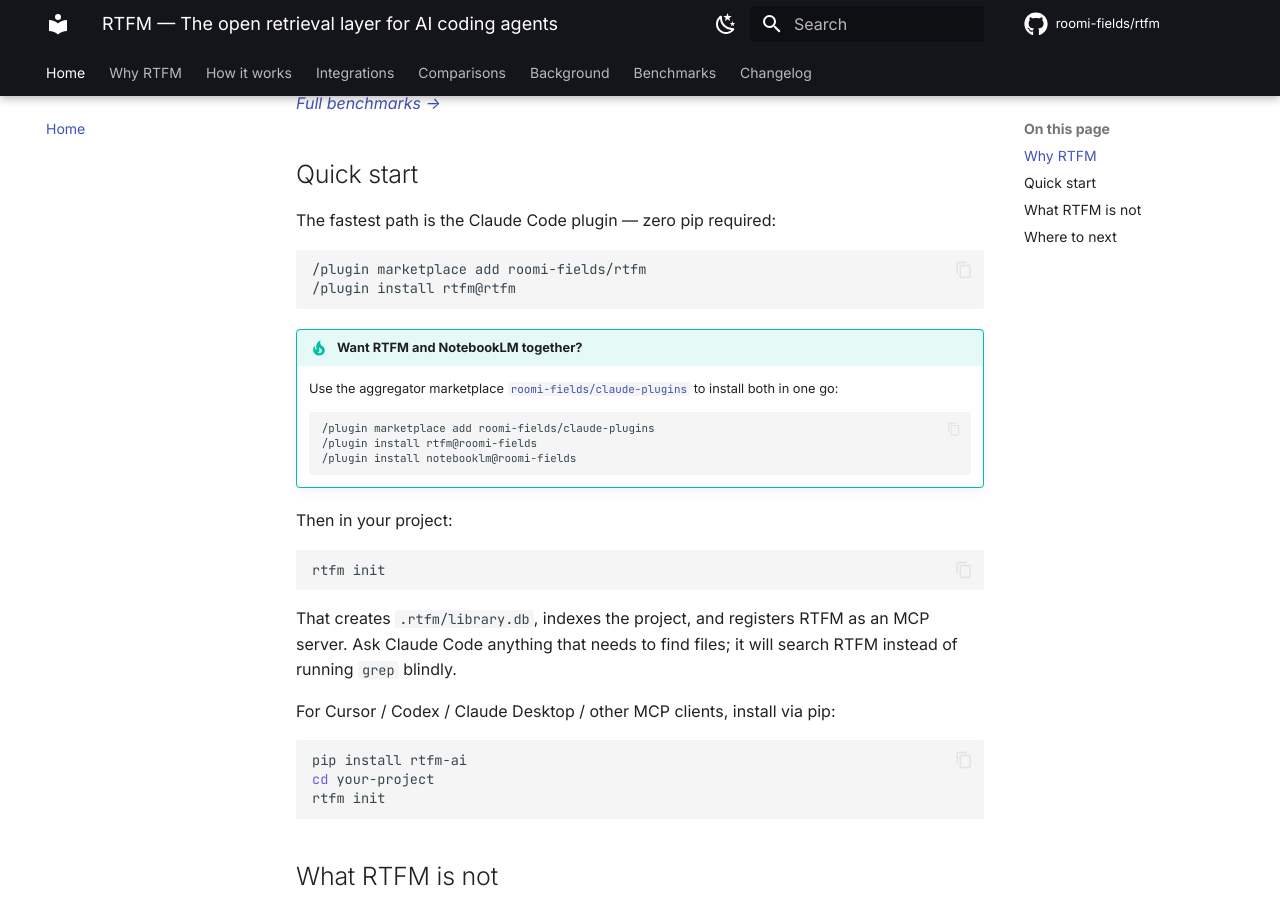
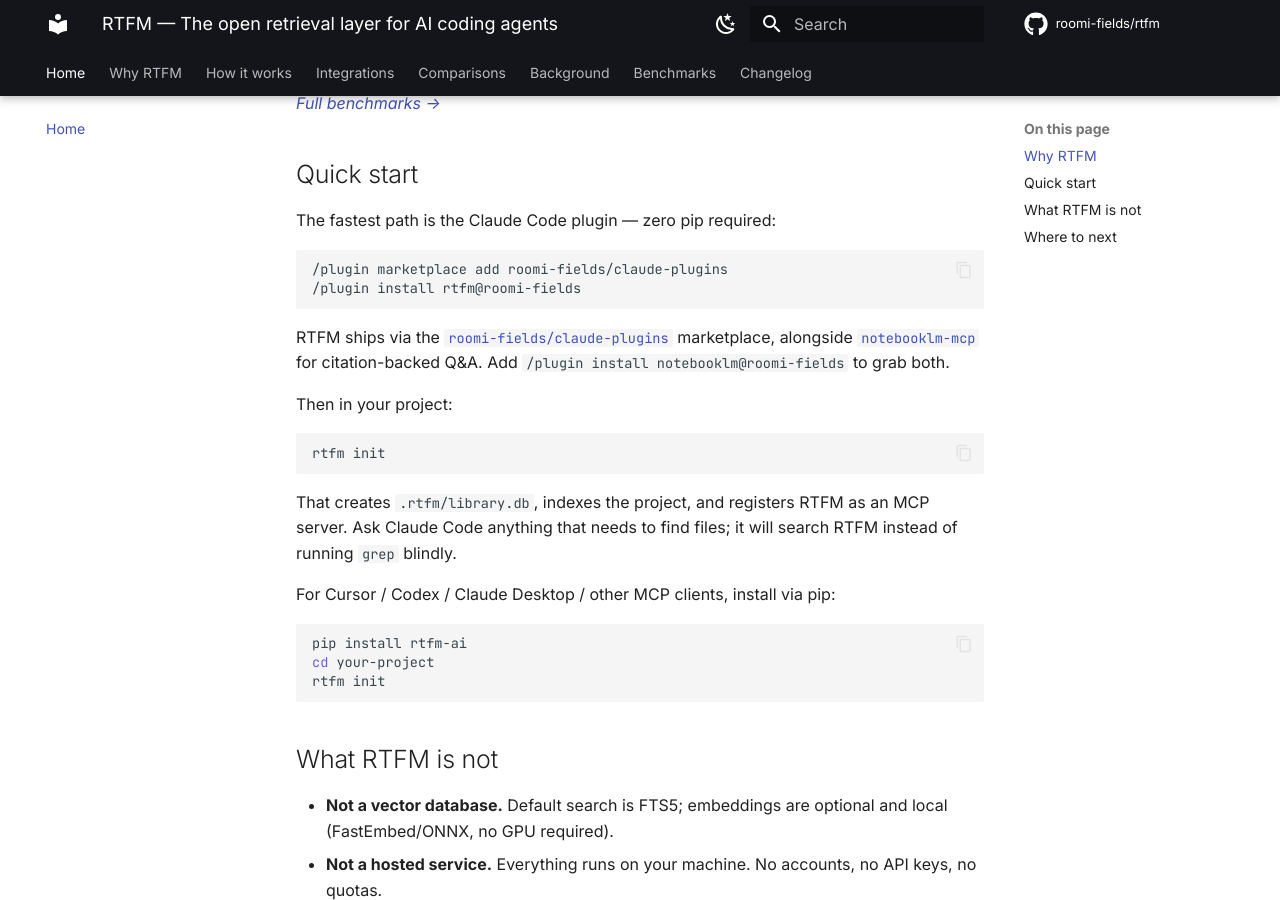
Before and after one commit to roomi-fields/rtfm, an MkDocs documentation site: the page built from docs/index.md, in a window 1280 px wide and 900 px high, scrolled down 1659 px. Built offline with MkDocs 1.6.1 and Material for MkDocs 9.7.7, drawn with Linux system fonts in a browser that asks for light colours; comment, search, counter and statistics services are not loaded.

Commit message:
chore(plugin): retire standalone marketplace, consolidate via aggregator
The roomi-fields/rtfm repo is no longer exposed as its own marketplace.
RTFM now ships exclusively through roomi-fields/claude-plugins, which
sources this repo via source: github. The plugin itself is unchanged
(same .claude-plugin/plugin.json, same bin/rtfm-serve, same hooks).

Removed:
- .claude-plugin/marketplace.json (the file that made this repo a
  standalone marketplace)

Doc updates:
- README.md: install block now points at roomi-fields/claude-plugins
- docs/index.md: same
- docs/CHANGELOG.md: 0.7.0 entry documents the migration; existing
  users should /plugin marketplace remove rtfm then reinstall via
  the aggregator.

````diff
--- a/docs/index.md
+++ b/docs/index.md
@@ -79,19 +79,13 @@
 The fastest path is the Claude Code plugin — zero pip required:
 
 ```
-/plugin marketplace add roomi-fields/rtfm
-/plugin install rtfm@rtfm
+/plugin marketplace add roomi-fields/claude-plugins
+/plugin install rtfm@roomi-fields
 ```
 
-!!! tip "Want RTFM and NotebookLM together?"
-    Use the aggregator marketplace
-    [`roomi-fields/claude-plugins`](https://github.com/roomi-fields/claude-plugins)
-    to install both in one go:
-    ```
-    /plugin marketplace add roomi-fields/claude-plugins
-    /plugin install rtfm@roomi-fields
-    /plugin install notebooklm@roomi-fields
-    ```
+RTFM ships via the [`roomi-fields/claude-plugins`](https://github.com/roomi-fields/claude-plugins)
+marketplace, alongside [`notebooklm-mcp`](https://github.com/roomi-fields/notebooklm-mcp)
+for citation-backed Q&A. Add `/plugin install notebooklm@roomi-fields` to grab both.
 
 Then in your project:
 
````
Also changed, not shown: README.md (+7 -9 lines), docs/CHANGELOG.md (+1 -0 lines), 1 other file.
